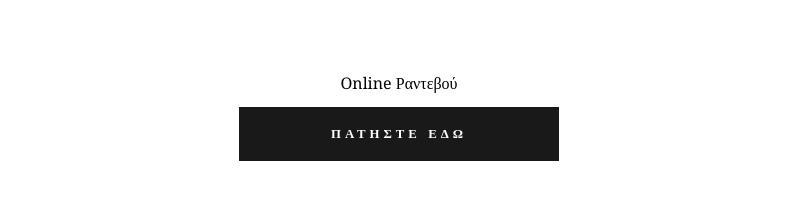
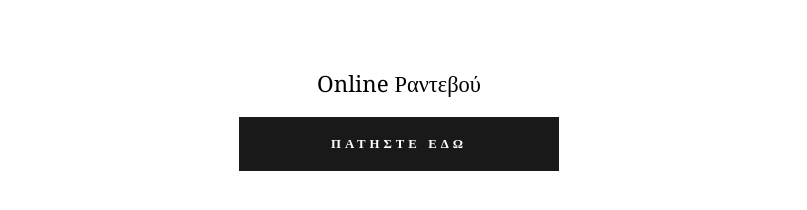
Before and after one commit to grsapoun/grsapoun.github.io, a plain HTML site: page index.html in a window 1280 px wide. Shown: the part 518-728 px from the top of the page, without its empty margins (241-1048 px from the left). Drawn offline with Linux system fonts and the light colour scheme.

Commit message:
update footer h1 size

```diff
--- a/css/main.css
+++ b/css/main.css
@@ -60,6 +60,10 @@ section.footer {
   flex-direction: column;
   justify-content: center;
   text-align: center;
+}
+
+section.footer h1 {
+  font-size: 1.4em;
 }
 
 section.footer a {
```
